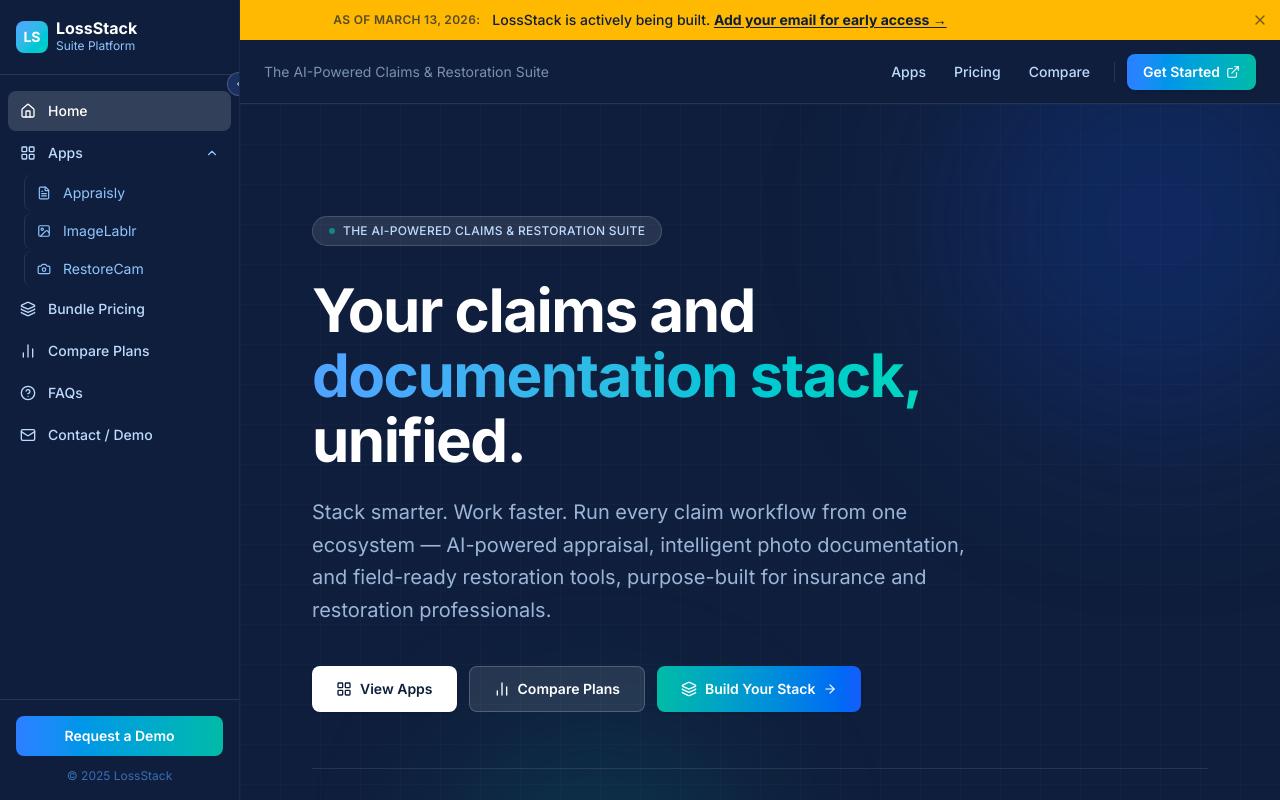
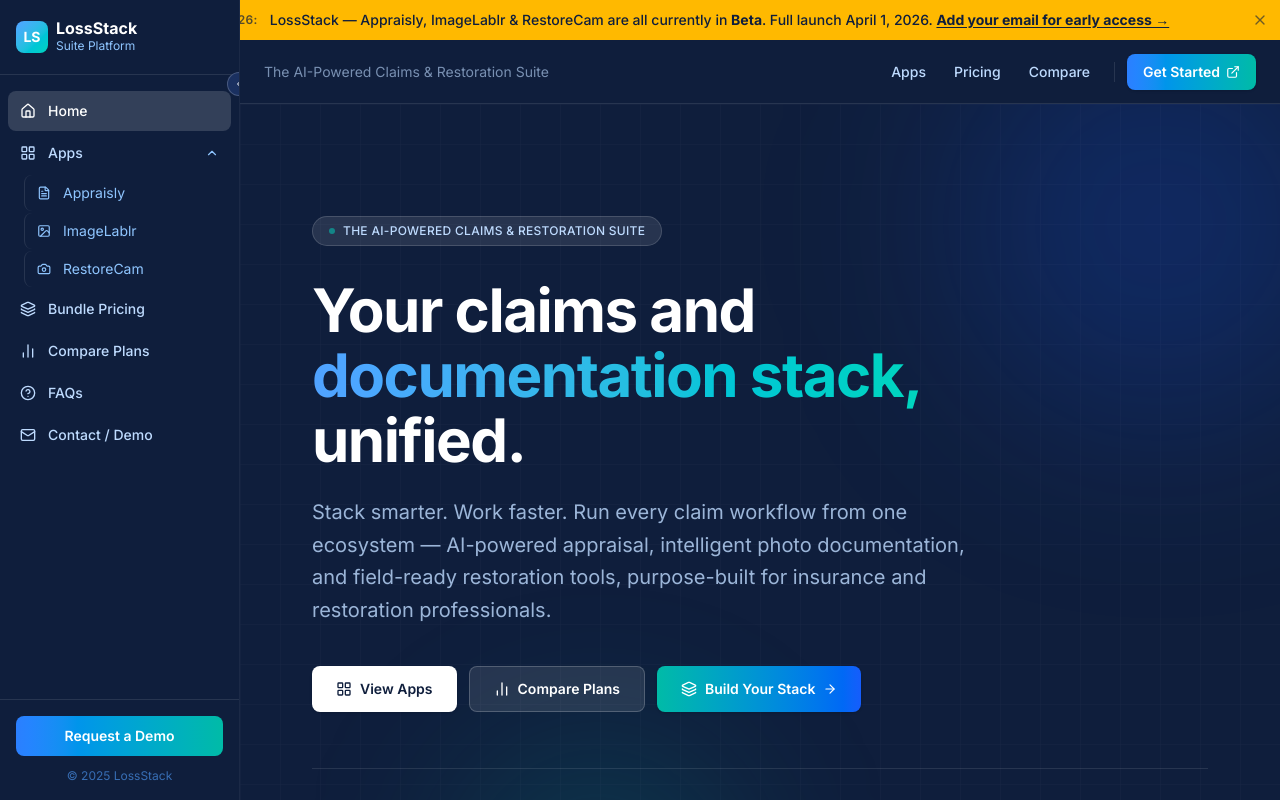
Before and after one commit to founderai/lossstack, a Next.js app: page / in a window 1280 px wide. Shown: the top 800 px of the page. Built offline with nearby package versions, Linux system fonts and the light colour scheme.

Commit message:
Update early access banner - all apps in beta, full launch April 1 2026

```diff
--- a/components/layout/EarlyAccessBanner.tsx
+++ b/components/layout/EarlyAccessBanner.tsx
@@ -19,7 +19,7 @@ export default function EarlyAccessBanner({ onDismiss }: EarlyAccessBannerProps)
         As of {today}:
       </span>
       <span>
-        LossStack is actively being built.{" "}
+        LossStack — Appraisly, ImageLablr &amp; RestoreCam are all currently in <strong>Beta</strong>. Full launch April 1, 2026.{" "}
         <a
           href="mailto:founderai@pm.me?subject=LossStack Early Access&body=Hi, I'd like early access to LossStack."
           className="underline underline-offset-2 font-bold hover:opacity-80 transition-opacity"
```
